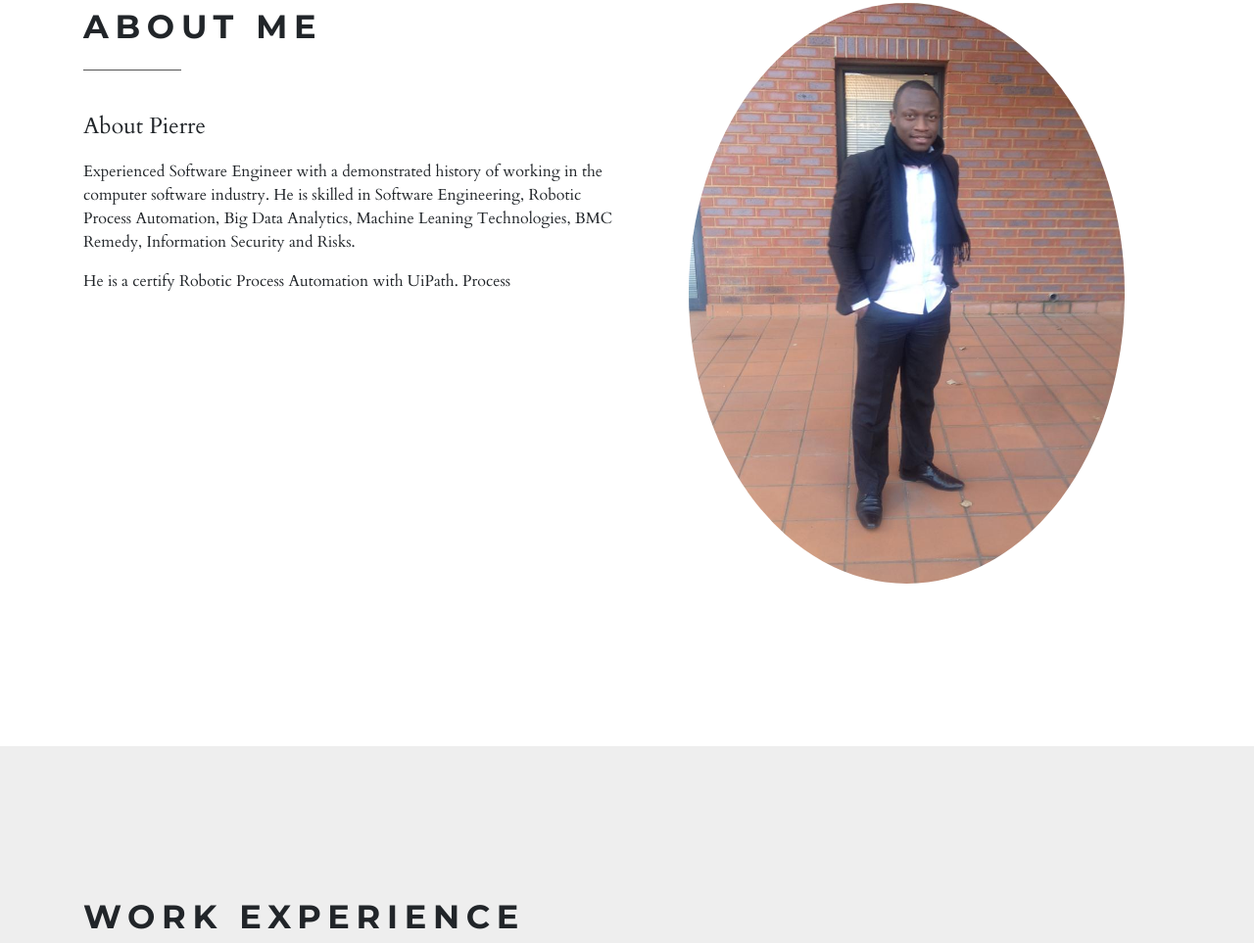
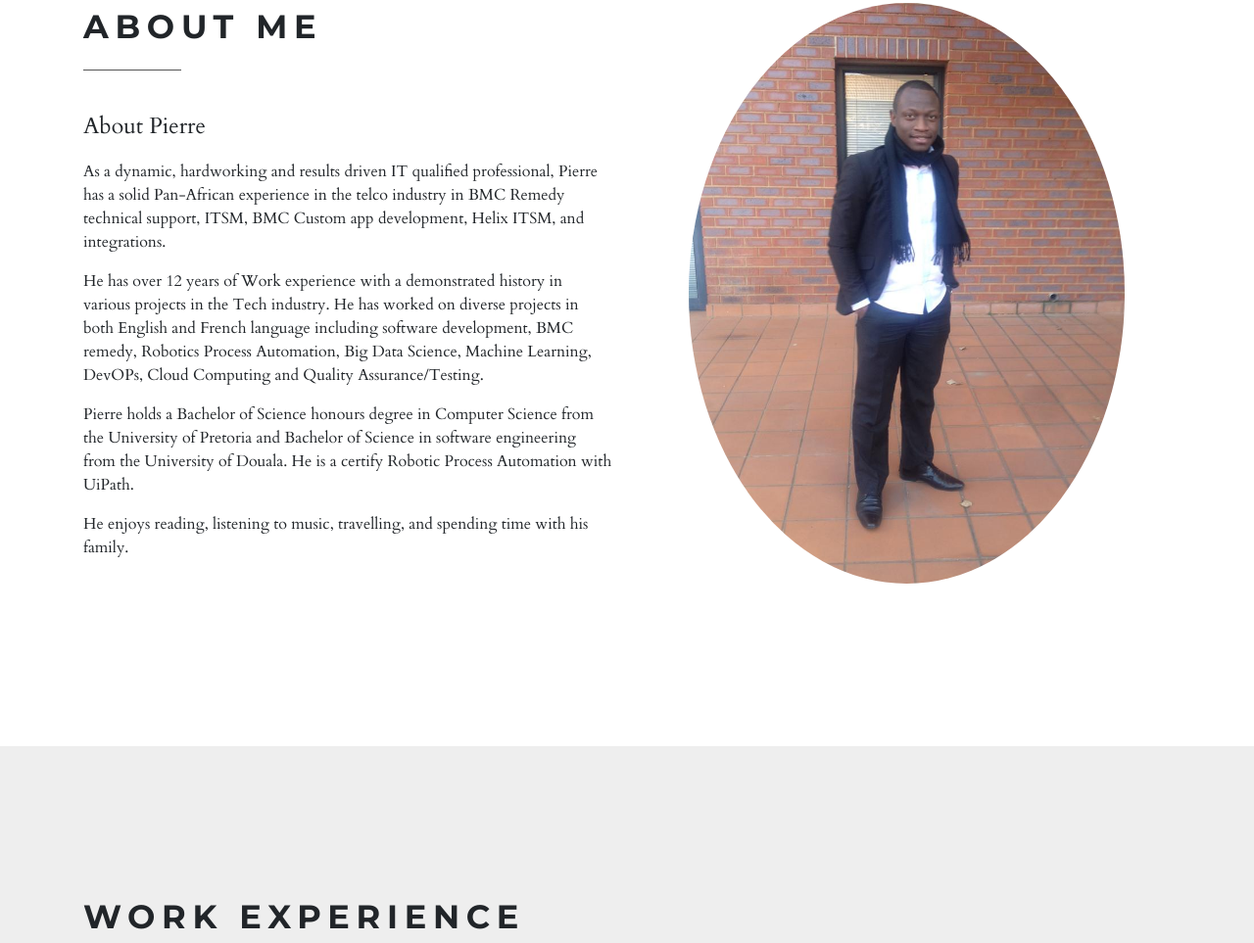
Before and after one commit to PierreNgameni/pierrengameni.github.io, a plain HTML site: page index.html in a window 1280 px wide. Shown: the part 1004-1967 px from the top of the page at 98% size. Drawn offline with nearby package versions, Linux system fonts and the light colour scheme.

Commit message:
Update index.html
update

```diff
--- a/index.html
+++ b/index.html
@@ -68,8 +68,12 @@
           <div class="col-lg-6">
             <h2 class="heading">About me</h2>
             <p class="lead">About Pierre</p>
-            <p>Experienced Software Engineer with a demonstrated history of working in the computer software industry. He is skilled in Software Engineering, Robotic Process Automation, Big Data Analytics, Machine Leaning Technologies, BMC Remedy, Information Security and Risks. </p>
-            <p>He is a certify Robotic Process Automation with UiPath. Process </p>
+            <p>As a dynamic, hardworking and results driven IT qualified professional, Pierre has a solid Pan-African experience in the telco industry in BMC Remedy technical support, ITSM, BMC Custom app development, Helix ITSM, and integrations.</p>
+
+<p>He has over 12 years of Work experience with a demonstrated history in various projects in the Tech industry. He has worked on diverse projects in both English and French language including software development, BMC remedy, Robotics Process Automation, Big Data Science, Machine Learning, DevOPs, Cloud Computing and Quality Assurance/Testing.</p>
+
+<p>Pierre holds a Bachelor of Science honours degree in Computer Science from the University of Pretoria and Bachelor of Science in software engineering from the University of Douala. He is a certify Robotic Process Automation with UiPath.</p>
+            <p>He enjoys reading, listening to music, travelling, and spending time with his family. </p>
           </div>
           <div class="col-lg-5 mx-auto">
             <p><img src="img/PierreN.jpeg" alt="" class="img-fluid rounded-circle"></p>
```
